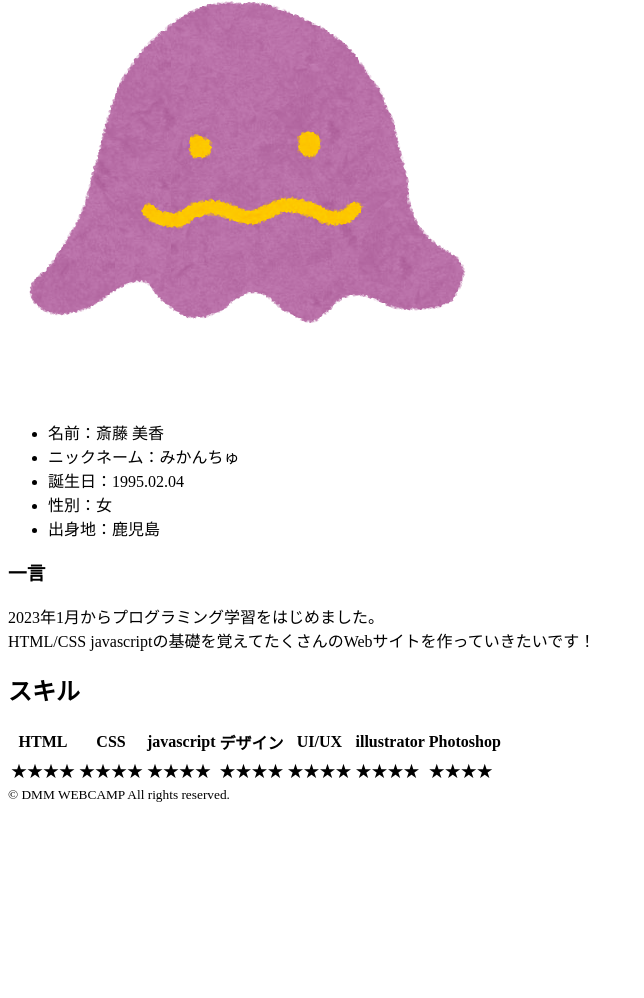
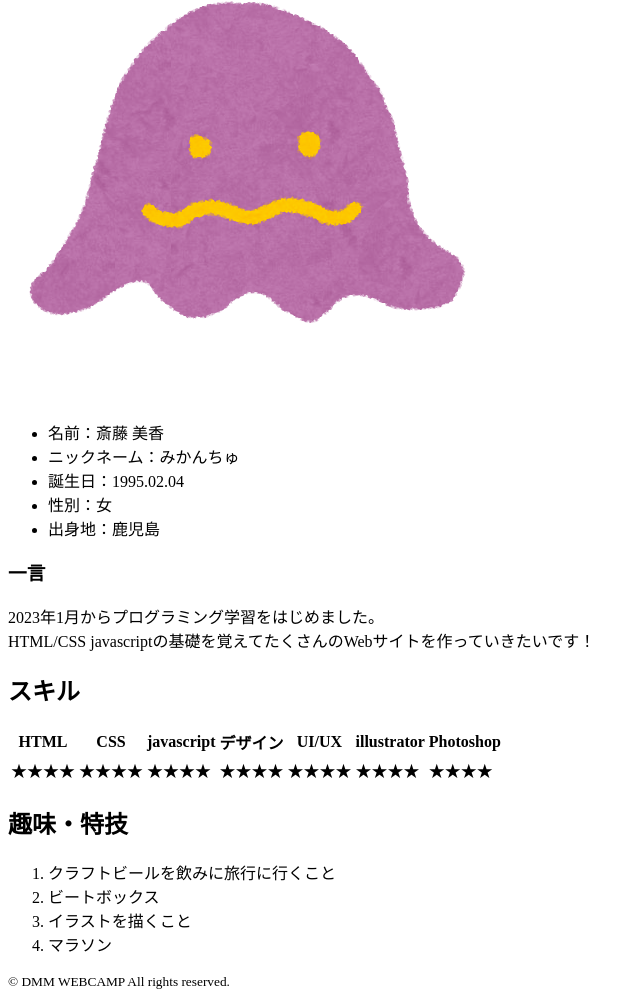
Before and after one commit to marimo0283/lesson, a plain HTML site: page index.html in a window 1280 px wide. Shown: the part 336-1334 px from the top of the page, without its empty margins (0-644 px from the left). Before the commit the page ends 1147 px from the top, so only its background shows below. Drawn offline with Linux system fonts and the light colour scheme; files whose address does not match are found by name.

Commit message:
[Add]趣味・特技

```diff
--- a/index.html
+++ b/index.html
@@ -35,6 +35,7 @@
           HTML/CSS javascriptの基礎を覚えてたくさんのWebサイトを作っていきたいです！
         </p>
       </section>
+
       <section id="skill">
         <h2>スキル</h2>
         <table>
@@ -58,9 +59,17 @@
           </tr>
         </table>
       </section>
+
       <section id="hobby">
+        <h2>趣味・特技</h2>
+        <ol>
+          <li>クラフトビールを飲みに旅行に行くこと</li>
+          <li>ビートボックス</li>
+          <li>イラストを描くこと</li>
+          <li>マラソン</li>
+        </ol>
+      </section>
 
-      </section>
       <section id="pr">
 
       </section>
```
